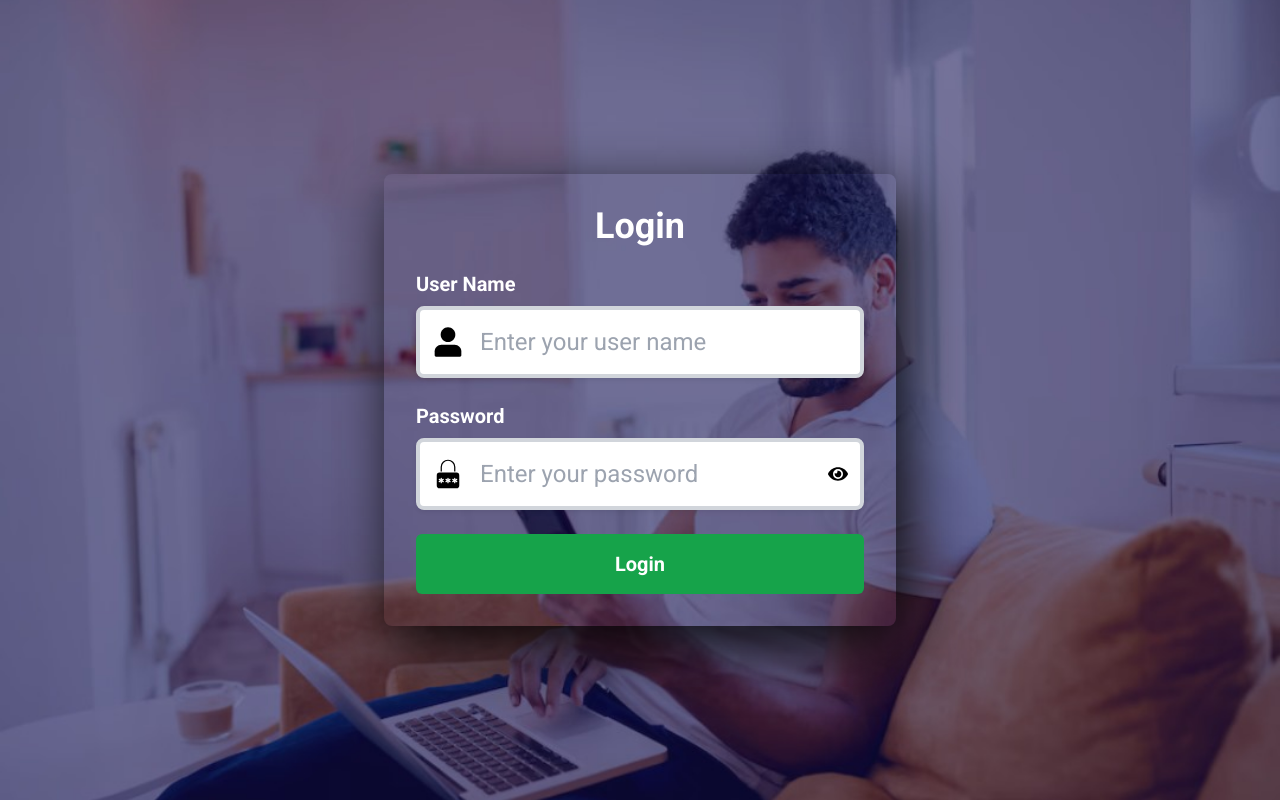
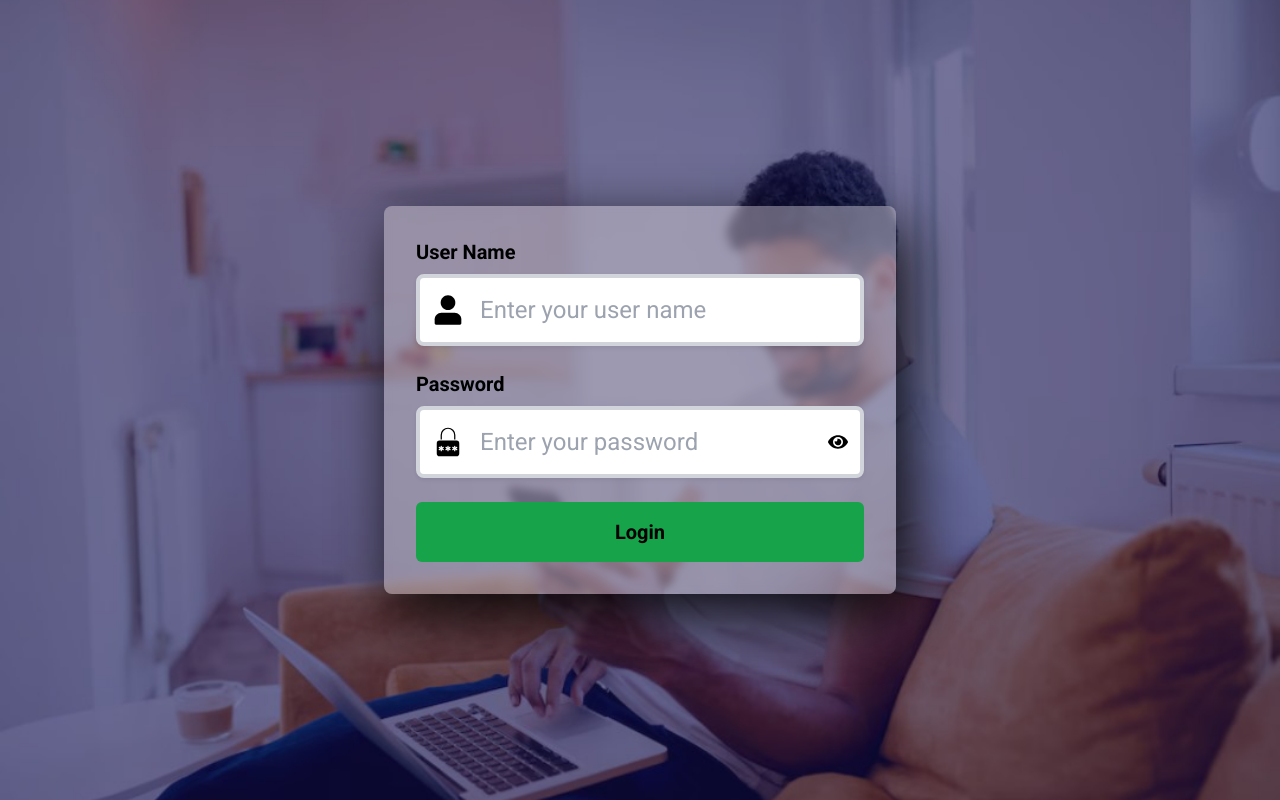
Before and after one commit to amanDigital910/frontend_Whatsapp_Panel, a React (Create React App) app: page /login in a window 1280 px wide. Built offline with nearby package versions, Linux system fonts and the light colour scheme.

Commit message:
changes made according to vikram sir

```diff
--- a/src/pages/auth/UserLogin.js
+++ b/src/pages/auth/UserLogin.js
@@ -66,11 +66,11 @@ const UserLogin = () => {
       />
 
       {/* Overlay */}
-      <div className="absolute top-0 left-0 w-full h-full  z-10" />
+      {/* <div className="absolute top-0 left-0 w-full h-full z-10" /> */}
 
       {/* Login Box */}
-      <div className="relative z-20 w-full max-w-lg bg-transparent rounded-lg shadow-[10px_20px_60px_rgba(0,0,0,0.9)] m-4 p-8 ">
-        <h2 className="text-4xl font-bold text-center mb-6 text-white">Login</h2>
+      <div className="relative z-20 w-full max-w-lg bg-[#e0dada] bg-opacity-40 backdrop-blur-sm rounded-lg  shadow-[10px_20px_60px_rgba(0,0,0,0.9)] m-4 p-8 ">
+        {/* <h2 className="text-4xl font-bold text-center mb-6 text-black">Login</h2> */}
         <form onSubmit={handleLogin}>
           {error && (
             <p className="text-[#ff2a2a] text-2xl mb-4 font-bold">{error}</p>
@@ -79,7 +79,7 @@ const UserLogin = () => {
           {/* Username */}
           <div className="mb-6">
             <label
-              className="block text-white md:text-lg text-xl mb-2 font-bold"
+              className="block text-black md:text-lg text-xl mb-2 font-bold"
               htmlFor="username"
             >
               User Name
@@ -101,7 +101,7 @@ const UserLogin = () => {
 
           {/* Password */}
           <div className="mb-6 relative">
-            <label className="block text-white md:text-lg text-xl mb-2 font-bold"
+            <label className="block text-black md:text-lg text-xl mb-2 font-bold"
               htmlFor="password"
             >
               Password
@@ -130,7 +130,7 @@ const UserLogin = () => {
           {/* Submit */}
           <div className="w-full">
             <button
-              className="bg-green-600 hover:bg-green-700 text-white font-bold py-3 px-4 rounded focus:outline-none focus:ring-2 focus:ring-[#120d50] w-full md:text-lg text-xl"
+              className="bg-green-600 hover:bg-green-700 text-black font-bold py-3 px-4 rounded focus:outline-none focus:ring-2 focus:ring-[#120d50] w-full md:text-lg text-xl"
               type="submit"
               disabled={loading}
             >
```
